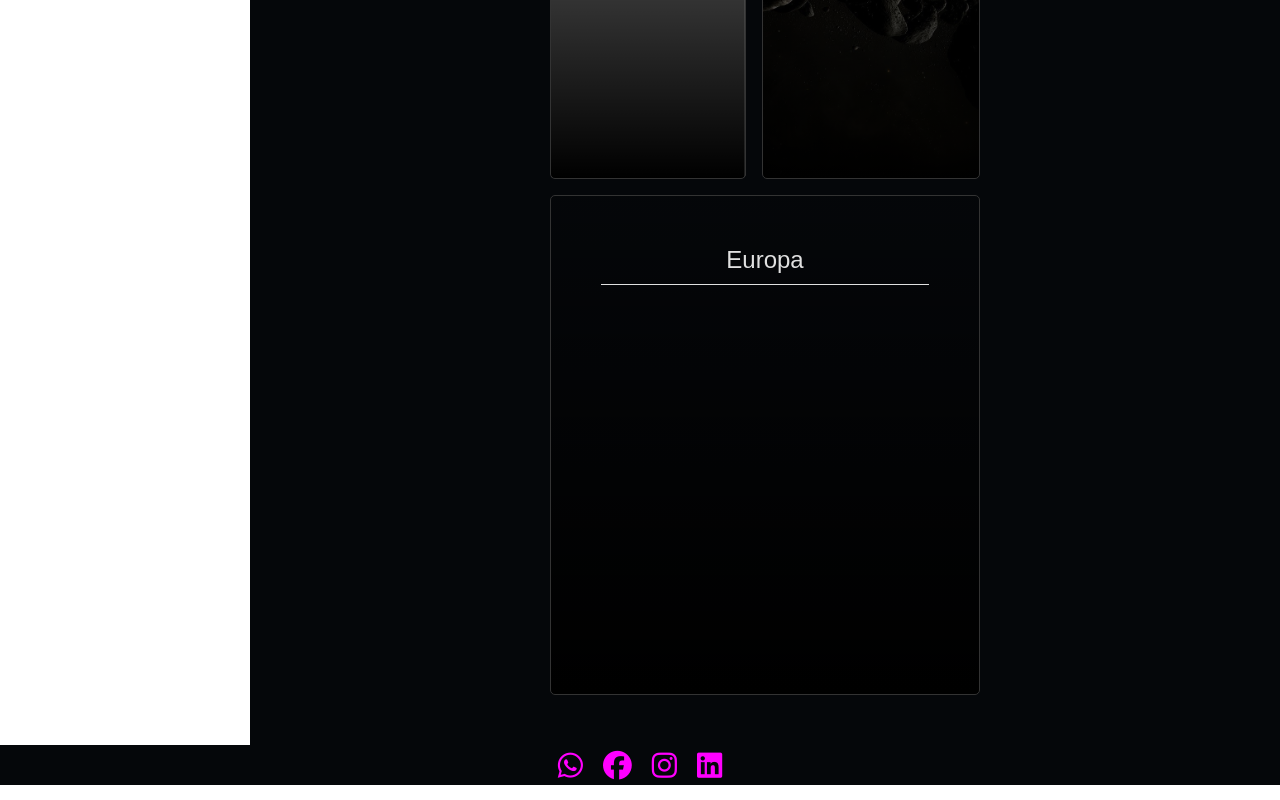
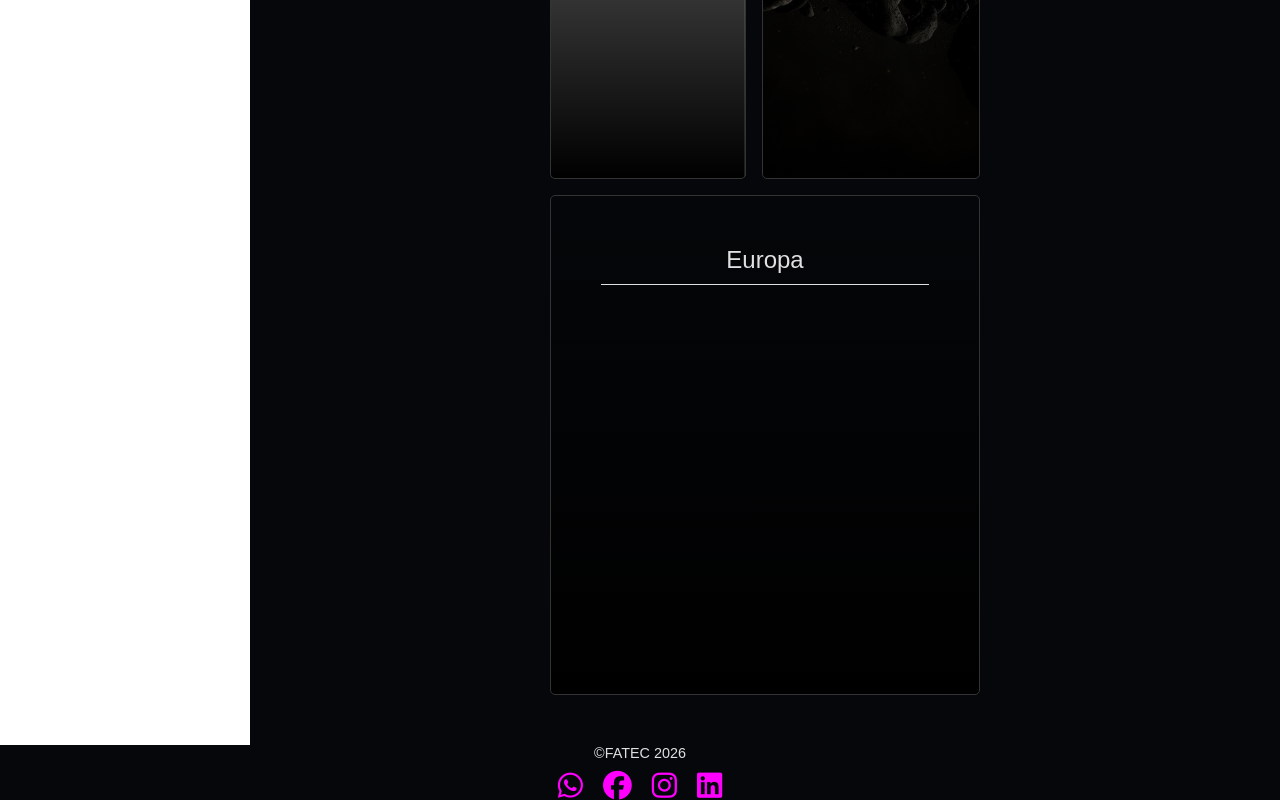
Before and after one commit to marcossial/exercicios-prog-web, a plain HTML site: page modulo_02/aula_06/site/index.html in a window 1280 px wide. Shown: the part 1146-1946 px from the top of the page. Drawn offline with Linux system fonts and the light colour scheme; grey boxes are pictures that could not be loaded; a web font is replaced by a local one.

Commit message:
aula 06 realizada

```diff
--- a/modulo_02/aula_06/site/css/styles.css
+++ b/modulo_02/aula_06/site/css/styles.css
@@ -214,10 +214,18 @@ body {
 
 footer {
     display: flex;
+    flex-direction: column;
     min-height: 5vh;
     justify-content: center;
     align-items: center;
     background-color: var(--cor-fundo);
+}
+
+footer p {
+    font-family: var(--fonte-principal);
+    color: var(--cor-texto);
+    font-size: 0.9rem;
+    margin-bottom: 10px;
 }
 
 .socials {
--- a/modulo_02/aula_06/site/index.html
+++ b/modulo_02/aula_06/site/index.html
@@ -78,6 +78,7 @@
         </section>
     </main>
     <footer>
+        <p>&copy;FATEC 2026</p>
         <div class="socials">
             <a href="">
                 <i class="fa-brands fa-whatsapp"></i>
```
